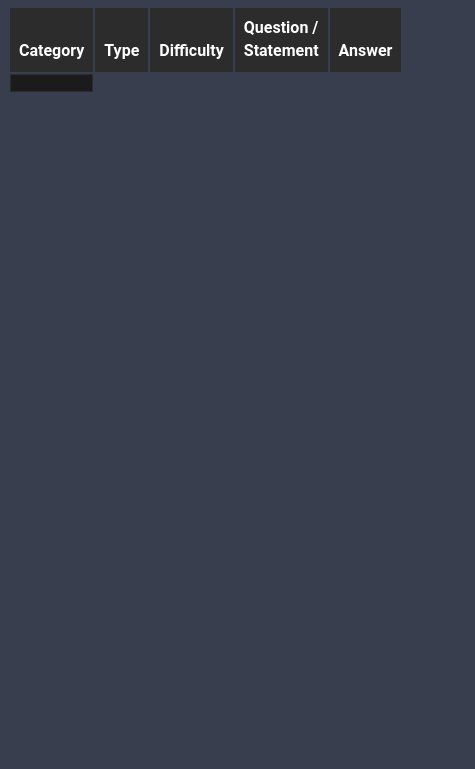
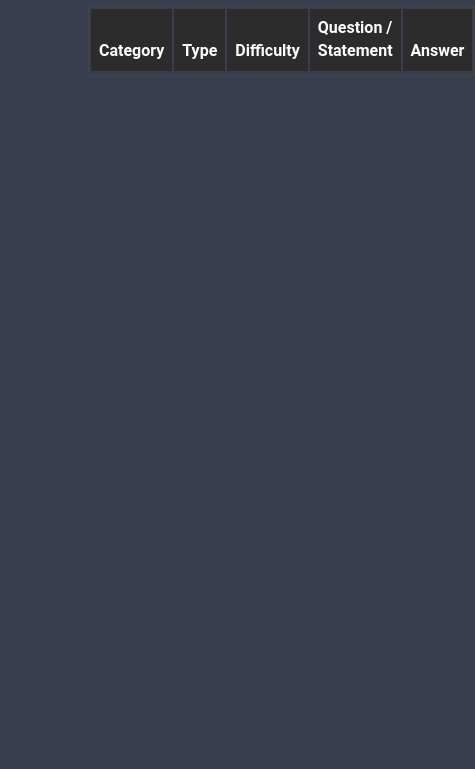
Before and after one commit to asmaaHamdym/sca-week7-assignment, a plain HTML site: page index.html in a window 390 px wide. Shown: the part 75-844 px from the top of the page, 475 px wide, since content can reach past the window. Drawn offline with Linux system fonts and the light colour scheme; no server answers.

Commit message:
added media query for small screens.

```diff
--- a/index.html
+++ b/index.html
@@ -10,7 +10,7 @@
 
 <body>
     <h1>Trivia Questions</h1>
-    <table>
+    <table class='table-small-screen'>
         <tr>
             <th>Category</th>
             <th>Type</th>
@@ -20,7 +20,7 @@
         </tr>
         <tbody>
             <tr>
-                <td></td>
+
             </tr>
         </tbody>
     </table>
--- a/styles.css
+++ b/styles.css
@@ -2,6 +2,7 @@
     box-sizing: border-box;
     background: #383E4E;
     font-family: Roboto, 'Helvetica Neue', Arial, sans-serif;
+    color: white;
 
 }
 
@@ -11,22 +12,18 @@ h1 {
 }
 
 table {
-
+    border: 1px solid #464545;
     max-width: 70rem;
-    color: white;
     margin: 0 auto;
-
-
-
 }
 
 th,
 td {
+
     padding: 8px;
     line-height: 1.42857143;
     text-align: left;
-    display: table-cell;
-    border: 1px solid #2c2c2c;
+
 
 }
 
@@ -40,8 +37,17 @@ td {
     background: #1B1B1B;
     vertical-align: top;
     text-transform: capitalize;
+
 }
 
 .answer {
     color: #0ce3ac;
 }
+
+@media (max-width: 1000px) {
+    .table-small-screen {
+        margin-left: 5rem;
+        margin-right: 5rem;
+        max-width: 50rem;
+    }
+}
```
